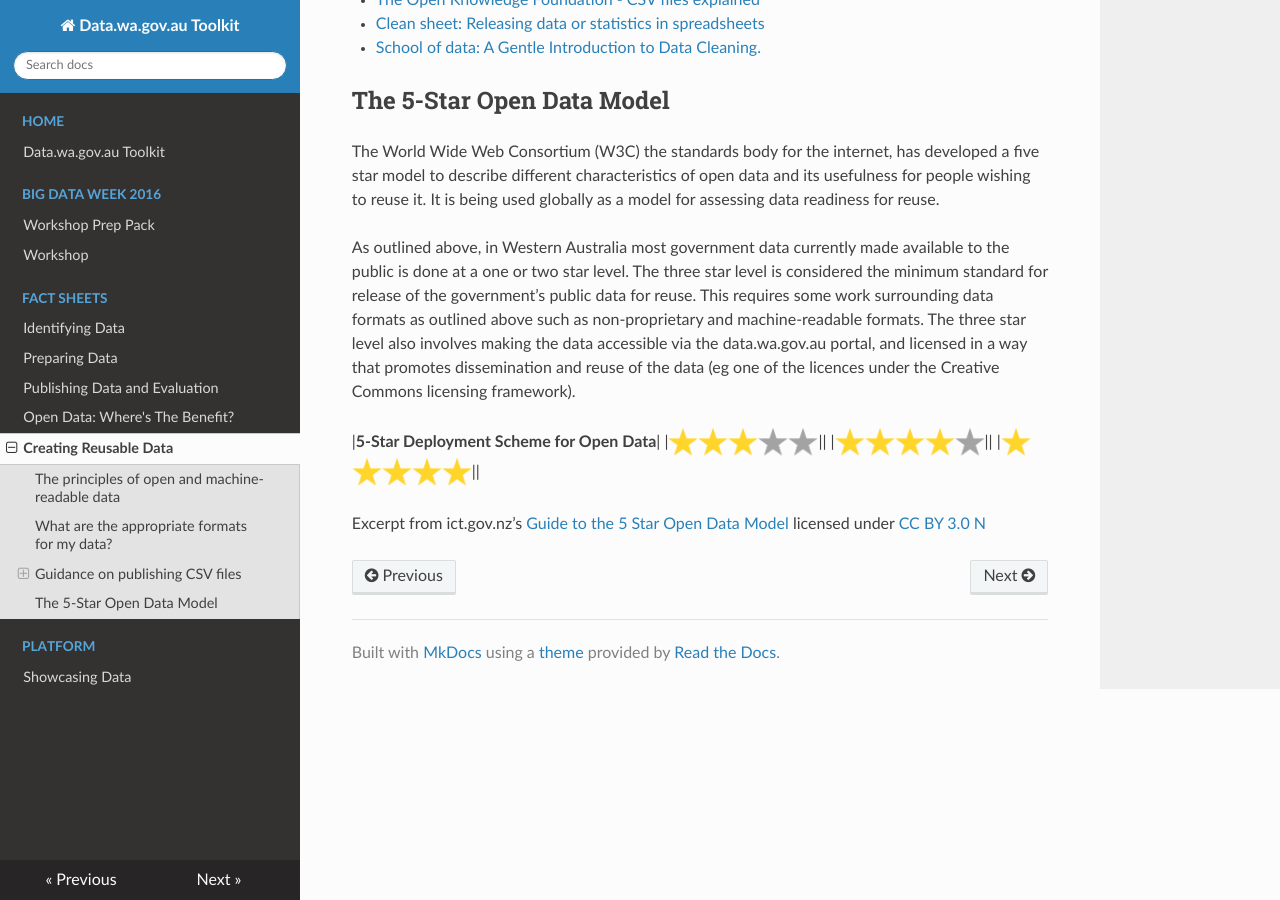
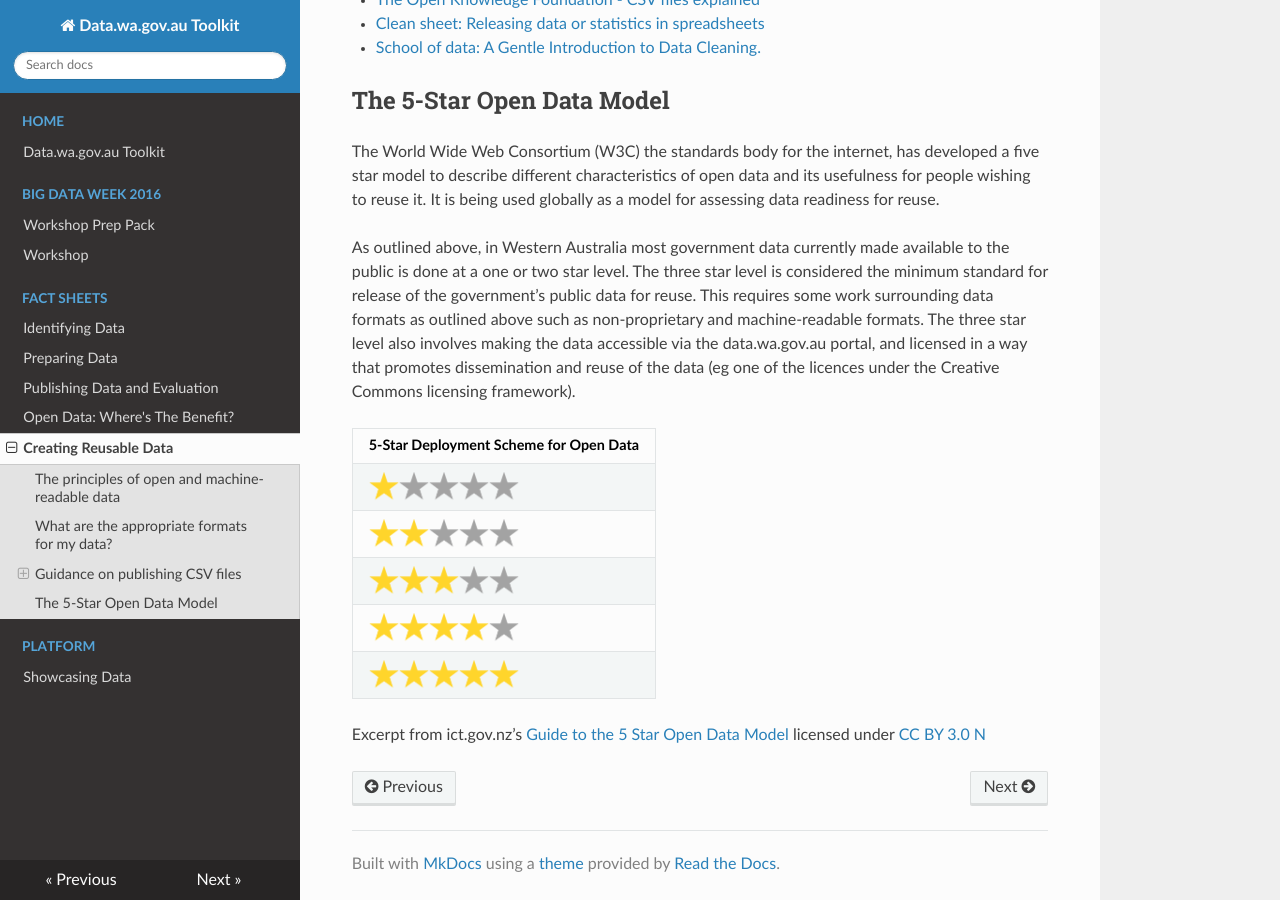
Before and after one commit to datawagovau/toolkit, an MkDocs documentation site: the page built from docs/factsheets/creating-reusable-data.md, in a window 1280 px wide and 900 px high, scrolled down 2334 px. Built offline with MkDocs 1.6.1, drawn with Linux system fonts in a browser that asks for light colours; nearby versions of some CDN libraries; old or Windows-style settings are respelled for this version of MkDocs.

Commit message:
Update creating-reusable-data.md

```diff
--- a/docs/factsheets/creating-reusable-data.md
+++ b/docs/factsheets/creating-reusable-data.md
@@ -113,6 +113,9 @@ promotes dissemination and reuse of the data (eg one of the licences under the
 Creative Commons licensing framework).
 
 |__5-Star Deployment Scheme for Open Data__|
+| --- |
+|<img src="/imgs/Star-yellow.png" style=" width:30px"><img src="/imgs/Star-grey.png" style=" width:30px"><img src="/imgs/Star-grey.png" style=" width:30px"><img src="/imgs/Star-grey.png" style=" width:30px"><img src="/imgs/Star-grey.png" style=" width:30px">||
+|<img src="/imgs/Star-yellow.png" style=" width:30px"><img src="/imgs/Star-yellow.png" style=" width:30px"><img src="/imgs/Star-grey.png" style=" width:30px"><img src="/imgs/Star-grey.png" style=" width:30px"><img src="/imgs/Star-grey.png" style=" width:30px">||
 |<img src="/imgs/Star-yellow.png" style=" width:30px"><img src="/imgs/Star-yellow.png" style=" width:30px"><img src="/imgs/Star-yellow.png" style=" width:30px"><img src="/imgs/Star-grey.png" style=" width:30px"><img src="/imgs/Star-grey.png" style=" width:30px">||
 |<img src="/imgs/Star-yellow.png" style=" width:30px"><img src="/imgs/Star-yellow.png" style=" width:30px"><img src="/imgs/Star-yellow.png" style=" width:30px"><img src="/imgs/Star-yellow.png" style=" width:30px"><img src="/imgs/Star-grey.png" style=" width:30px">||
 |<img src="/imgs/Star-yellow.png" style=" width:30px"><img src="/imgs/Star-yellow.png" style=" width:30px"><img src="/imgs/Star-yellow.png" style=" width:30px"><img src="/imgs/Star-yellow.png" style=" width:30px"><img src="/imgs/Star-yellow.png" style=" width:30px">||
```
